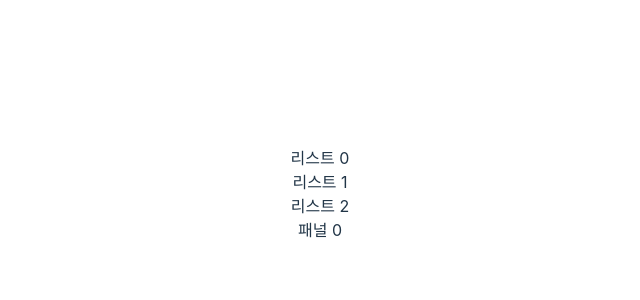
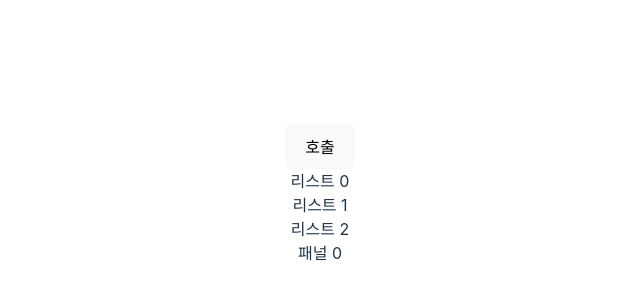
Before and after one commit to ohah/react18-boilerplate, a React (Vite) app: page / in a window 1280 px wide. Shown: the part 206-506 px from the top of the page, without its empty margins (320-960 px from the left). Built offline with nearby package versions, Linux system fonts and the light colour scheme.

Commit message:
toast update

```diff
--- a/src/App.tsx
+++ b/src/App.tsx
@@ -1,29 +1,35 @@
-import { useState } from 'react';
+/* eslint-disable react/jsx-no-constructed-context-values */
+import { createContext, useState } from 'react';
 import reactLogo from 'assets/react.svg';
 import './App.css';
 import Tooltip from 'components/Tooltip';
 import Dropdown, { DropdownData, DropdownValue } from 'components/Dropdown';
 import * as Tab from 'components/Tab';
+import { ToastContext, useToastInit } from 'components/toast/ToastContext';
+import ToastContainer from 'components/toast/ToastContainer';
+
+export const TestContext = createContext({ toast: '토스트' });
 
 function App() {
-  const onChange = (value:DropdownValue) => {
+  const onChange = (value: DropdownValue) => {
     console.log('상위 컴포넌트', value);
-  }
-  const list:DropdownData[] = [
+  };
+  const list: DropdownData[] = [
     {
-      title:"리액트",
-      value:1,
+      title: '리액트',
+      value: 1,
     },
     {
-      title:"Vue",
-      value:2,
+      title: 'Vue',
+      value: 2,
     },
     {
-      title:"스벨트",
-      value:3,
+      title: '스벨트',
+      value: 3,
     },
-  ]
+  ];
   return (
+    <ToastContext.Provider value={useToastInit()}>
       <div className="App">
         {/* <Tooltip title="asdf">
         <div> 툴팁 </div>
@@ -33,26 +39,16 @@ function App() {
         onChange={onChange}
       /> */}
         <Tab.Wrapper>
-        <Tab.List index={0}>
-          리스트 0
-        </Tab.List>
-        <Tab.Panel index={0}>
-          패널 0
-        </Tab.Panel>
-        <Tab.List index={1}>
-          리스트 1
-        </Tab.List>
-        <Tab.Panel index={1}>
-          패널 1
-        </Tab.Panel>
-        <Tab.List index={2}>
-          리스트 2
-        </Tab.List>
-        <Tab.Panel index={2}>
-          패널 2
-        </Tab.Panel>
+          <Tab.List index={0}>리스트 0</Tab.List>
+          <Tab.Panel index={0}>패널 0</Tab.Panel>
+          <Tab.List index={1}>리스트 1</Tab.List>
+          <Tab.Panel index={1}>패널 1</Tab.Panel>
+          <Tab.List index={2}>리스트 2</Tab.List>
+          <Tab.Panel index={2}>패널 2</Tab.Panel>
         </Tab.Wrapper>
       </div>
+      <ToastContainer />
+    </ToastContext.Provider>
   );
 }
 
--- a/src/components/Tab.tsx
+++ b/src/components/Tab.tsx
@@ -1,55 +1,49 @@
 /* eslint-disable jsx-a11y/click-events-have-key-events */
 /* eslint-disable jsx-a11y/no-static-element-interactions */
-import React, { Children, useEffect, useMemo, useState } from 'react';
+import { TestContext } from 'App';
+import React, { Children, useContext, useEffect, useMemo, useState } from 'react';
 import styled from 'styled-components';
+import { ToastContext } from './toast/ToastContext';
 
 interface TabProps {
   children: React.ReactNode;
 }
 
-interface TabChildProps extends TabProps{
-  index:number,
+interface TabChildProps extends TabProps {
+  index: number;
 }
 
 const List = React.memo((props: TabChildProps) => {
+  return <div>{props.children}</div>;
+});
+List.displayName = 'List';
+const Panel = React.memo((props: TabChildProps) => {
+  return <div>{props.children}</div>;
+});
+
+Panel.displayName = 'Panel';
+
+const Wrapper = (props: TabProps) => {
+  const { toast } = useContext(ToastContext);
+  console.log('props', props.children);
+  const children = Children.map(props.children, (child) => child);
+  const Panel = children?.filter((child) => (child as any).type.displayName === 'Panel');
+  const List = children?.filter((child) => (child as any).type.displayName === 'List');
+  const [index, setIndex] = useState(0);
+  const TabEvent = (index: number) => {
+    setIndex(index);
+  };
+  const ShowPanel = useMemo(() => {
+    return Panel?.filter((panel) => (panel as any).props.index === index);
+  }, [index]);
   return (
     <div>
-      {props.children}
-    </div>
-  );
-});
-List.displayName = "List";
-const Panel = React.memo((props: TabChildProps) => {
-  return (
-    <div>
-      {props.children}
-    </div>
-  );
-});
-
-Panel.displayName = "Panel"
-
-const Wrapper = (props: TabProps) => {
-  console.log('props', props.children);
-  const children = Children.map(props.children, child => child);
-  const Panel = children?.filter(child => (child as any).type.displayName === "Panel");
-  const List = children?.filter(child => (child as any).type.displayName === "List");
-  const [index, setIndex] = useState(0);
-  const TabEvent = (index:number) => {
-    setIndex(index);
-  }
-  const ShowPanel = useMemo(()=>{
-    return Panel?.filter((panel) => (panel as any).props.index === index)
-  },[index]);
-  return (
-    <div>
+      <button type="button" onClick={() => toast('안녕')}>
+        호출
+      </button>
       <div>
-        {List?.map((list,i) => {
-          return (
-            <div onClick={()=>TabEvent((list as any).props.index)}>
-              {list}
-            </div>
-          )
+        {List?.map((list, i) => {
+          return <div onClick={() => TabEvent((list as any).props.index)}>{list}</div>;
         })}
       </div>
       {ShowPanel}
@@ -57,10 +51,4 @@ const Wrapper = (props: TabProps) => {
   );
 };
 
-
-
-export {
-  Wrapper,
-  Panel,
-  List
-};
+export { Wrapper, Panel, List };
--- /dev/null
+++ b/src/components/toast/ToastContainer.tsx
@@ -0,0 +1,22 @@
+import { useContext } from 'react';
+import styled from 'styled-components';
+import { ToastContext } from './ToastContext';
+
+const Wrapper = styled.div`
+  position: fixed;
+  bottom: 10px;
+  right: 10px;
+`;
+
+const ToastContainer = () => {
+  const { toast, queue } = useContext(ToastContext);
+  return (
+    <Wrapper>
+      {queue.map((data) => {
+        return <div>{data.uid}</div>;
+      })}
+    </Wrapper>
+  );
+};
+
+export default ToastContainer;
--- /dev/null
+++ b/src/components/toast/ToastContext.tsx
@@ -0,0 +1,35 @@
+import { createContext, useState } from 'react';
+
+const uid = () => {
+  return performance.now().toString(36);
+};
+
+export interface ToastContextProps {
+  toast: (message: string) => void;
+  queue: any[];
+}
+
+export const ToastContext = createContext<ToastContextProps>({} as ToastContextProps);
+
+export const useToastInit = () => {
+  const [queue, setQueue] = useState<any[]>([]);
+  const toast = (message: string) => {
+    const newToast = {
+      uid: uid(),
+      message: message,
+    };
+    setQueue((queue) => {
+      return [...queue, newToast];
+    });
+    setTimeout(() => {
+      setQueue((queue) => {
+        const newQueue = queue.filter((q) => q.uid !== newToast.uid);
+        return [...newQueue];
+      });
+    }, 3000);
+  };
+  return {
+    toast,
+    queue,
+  };
+};
```
Also changed, not shown: src/components/Dropdown.tsx (+21 -21 lines), 1 other file (tests, documents, lock files or other folders). Lines whose indentation alone changed are shown as unchanged.
